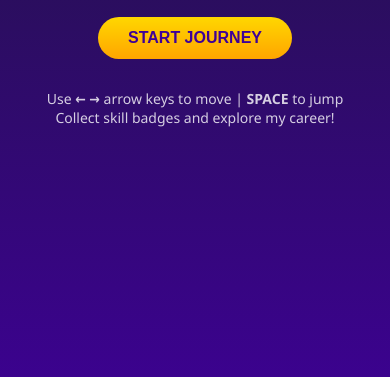
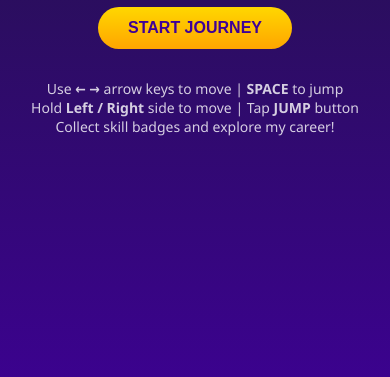
Before and after one commit to Rom946/InteractiveResumeV2, a plain HTML site: page index.html in a window 390 px wide. Shown: the part 394-771 px from the top of the page. Drawn offline with Linux system fonts and the light colour scheme.

Commit message:
Add mobile jump button and update instructions
Added mobile jump button and updated instructions for mobile users.

```diff
--- a/index.html
+++ b/index.html
@@ -14,10 +14,16 @@
         <h2>Global Supply Chain Transformation Leader</h2>
         <button id="startButton">START JOURNEY</button>
         <div class="instructions">
-            <p>Use <strong>← →</strong> arrow keys to move | <strong>SPACE</strong> to jump</p>
+            <p class="desktop-instructions">Use <strong>← →</strong> arrow keys to move | <strong>SPACE</strong> to jump
+            </p>
+            <p class="mobile-instructions">Hold <strong>Left / Right</strong> side to move | Tap <strong>JUMP</strong>
+                button</p>
             <p>Collect skill badges and explore my career!</p>
         </div>
     </div>
+
+    <!-- Mobile Jump Button -->
+    <button id="jumpButton">JUMP</button>
 
     <div id="contactHeader">
         <div class="header-content">
```
